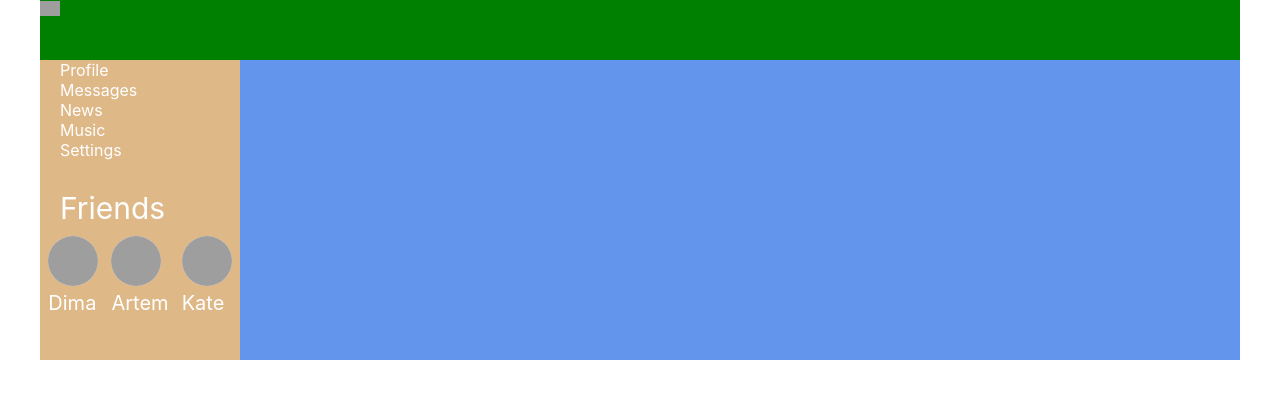
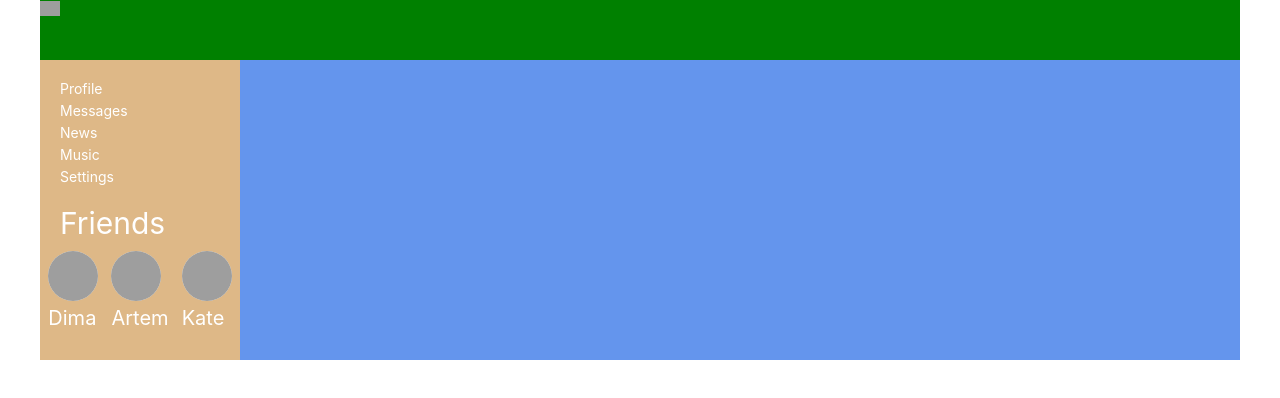
Before and after one commit to Crash2410/Social-Network, a React (Create React App) app: page / in a window 1280 px wide. Shown: the top 398 px of the page. Built offline with nearby package versions, Linux system fonts and the light colour scheme; grey boxes are pictures that could not be loaded.

Commit message:
работа с onClick, ref, VirtualDOM

```diff
--- a/src/App.js
+++ b/src/App.js
@@ -6,10 +6,10 @@ import Friend from './components/Friends/Friend/Friend';
 import Friends from './components/Friends/Friends';
 import Header from './components/Header/Header';
 import Music from './components/Music/Music';
-import Navbar from './components/Navbar/Navbar';
 import News from './components/News/News';
 import Profile from './components/Profile/Profile';
 import Settings from './components/Settings/Settings';
+import Sidebar from './components/Sidebar/Sidebar';
 
 
 function App(props) {
@@ -17,7 +17,7 @@ function App(props) {
     <BrowserRouter>
       <div className="app-wrapper">
         <Header />
-        <Navbar state ={props.state.navbar}/>
+        <Sidebar state = {props.state.sidebar}/>
         <div className='app-wrapper-content'>
           <Route path='/dialogs' render={() => <Dialogs state={props.state.dialogsPage} />} />
           <Route path='/profile' render={() => <Profile state={props.state.profilePage} />} />
--- a/src/components/Profile/MyPosts/MyPosts.jsx
+++ b/src/components/Profile/MyPosts/MyPosts.jsx
@@ -6,13 +6,20 @@ const MyPosts = (props) => {
 
     let postElements = props.posts.map(post => <Post message={post.message} countLikes={post.countLikes} />)
 
+    let newPostElement = React.createRef();
+
+    let addPost = () => {
+        let text = newPostElement.current.value;
+        alert(text);
+    }
+
     return (
         <div className={s.postBlock}>
             <h3>My posts</h3>
             <div>
-                <textarea></textarea>
+                <textarea ref={newPostElement}></textarea>
                 <br />
-                <button>Add post</button>
+                <button onClick={addPost}>Add post</button>
 
             </div>
             <div className={s.posts}>
--- a/src/components/Navbar/Navbar.jsx
+++ b/src/components/Sidebar/Navbar/Navbar.jsx
@@ -1,6 +1,5 @@
 import React from 'react';
 import { NavLink } from 'react-router-dom';
-import Friend from '../Friends/Friend/Friend';
 import s from './Navbar.module.css';
 
 
--- a/src/components/Navbar/Navbar.module.css
+++ b/src/components/Sidebar/Navbar/Navbar.module.css
@@ -1,20 +1,20 @@
-.nav {
-    grid-area: n;
-    min-height: 300px;
-    max-height: 500px;
-    max-width: 200px;
-    background-color: burlywood;
+.item {
+    font-size: 14px;
+    margin: 5px 0px 0px 20px;
+}
+
+.item:first-child {
+    margin-top: 20px;
 }
 
 .item a {
-    padding: 0px 0px 0px 20px;
     text-decoration: none;
     color: white;
 }
 
 .item:nth-last-child(2) {
-    margin-top: 30px;
     font-size: 30px;
+    margin-top: 20px;
 }
 
 .item a.activeLink {
@@ -33,7 +33,7 @@
     margin-top: 10px;
 }
 
-.itemFriend a{
+.itemFriend a {
     text-decoration: none;
     color: white;
 }
--- /dev/null
+++ b/src/components/Sidebar/Sidebar.jsx
@@ -0,0 +1,12 @@
+import Navbar from './Navbar/Navbar';
+import style from './Sidebar.module.css';
+
+const Sidebar = (props) => {
+    return (
+        <div className={style.sidebar}>
+            <Navbar state={props.state}/>
+        </div>
+    )
+}
+
+export default Sidebar;
--- /dev/null
+++ b/src/components/Sidebar/Sidebar.module.css
@@ -0,0 +1,7 @@
+.sidebar {
+    grid-area: n;
+    min-height: 300px;
+    max-height: 500px;
+    max-width: 200px;
+    background-color: burlywood;
+}
--- a/src/redux/state.js
+++ b/src/redux/state.js
@@ -58,7 +58,7 @@ let state = {
             }
         ]
     },
-    navbar: {
+    sidebar: {
         friends: [{
                 id: 1,
                 name: 'Dima',
```
